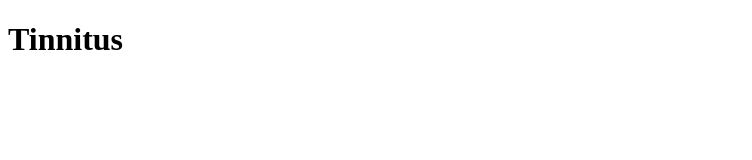
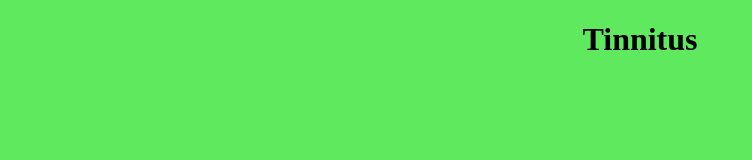
Before and after one commit to shreyas-shriyan/Tinnitus, a plain HTML site: page index.html in a window 1280 px wide. Shown: the whole page, without its empty margins (0-752 px from the left). Drawn offline with Linux system fonts and the light colour scheme.

Commit message:
stylesheet , background color

```diff
--- a/index.html
+++ b/index.html
@@ -2,8 +2,9 @@
 <html>
     <head>
         <title>Tinnitus</title>
+        <link rel="stylesheet" href="style.css" >
     </head>
     <body>
-        <h1>Tinnitus</h1>
+        <h1 id="heading">Tinnitus</h1>
     </body>
 </html>
--- /dev/null
+++ b/style.css
@@ -0,0 +1,7 @@
+body{
+    background-color: rgb(95, 233, 95);
+}
+
+#heading{
+    text-align: center;
+}
```
